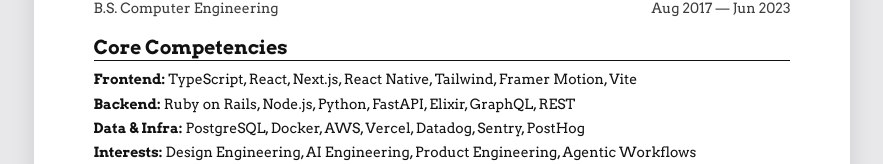
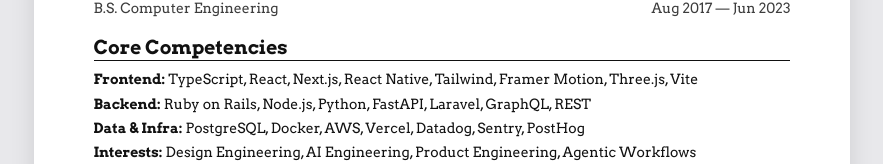
Before and after one commit to lucasmsa/lucasmsa.com, a Next.js app: page /en/resume-source in a window 1280 px wide. Shown: the part 1601-1765 px from the top of the page, without its empty margins (198-1081 px from the left). Built offline with nearby package versions, Linux system fonts and the light colour scheme.

Commit message:
Move Three.js to Frontend and swap Elixir for Laravel

```diff
--- a/src/content/resume.ts
+++ b/src/content/resume.ts
@@ -217,6 +217,7 @@
       "React Native",
       "Tailwind",
       "Framer Motion",
+      "Three.js",
       "Vite",
     ],
   },
@@ -227,7 +228,7 @@
       "Node.js",
       "Python",
       "FastAPI",
-      "Elixir",
+      "Laravel",
       "GraphQL",
       "REST",
     ],
```
Also changed, not shown: 1 other file (tests, documents, lock files or other folders).
